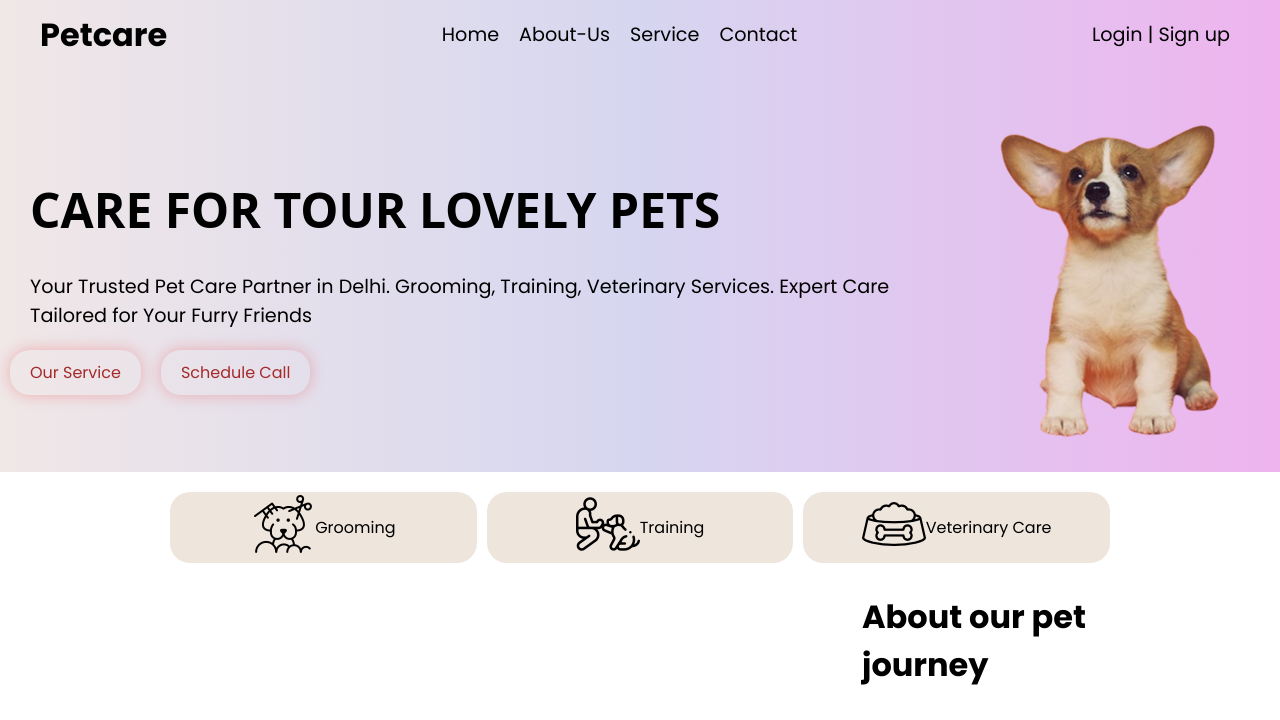
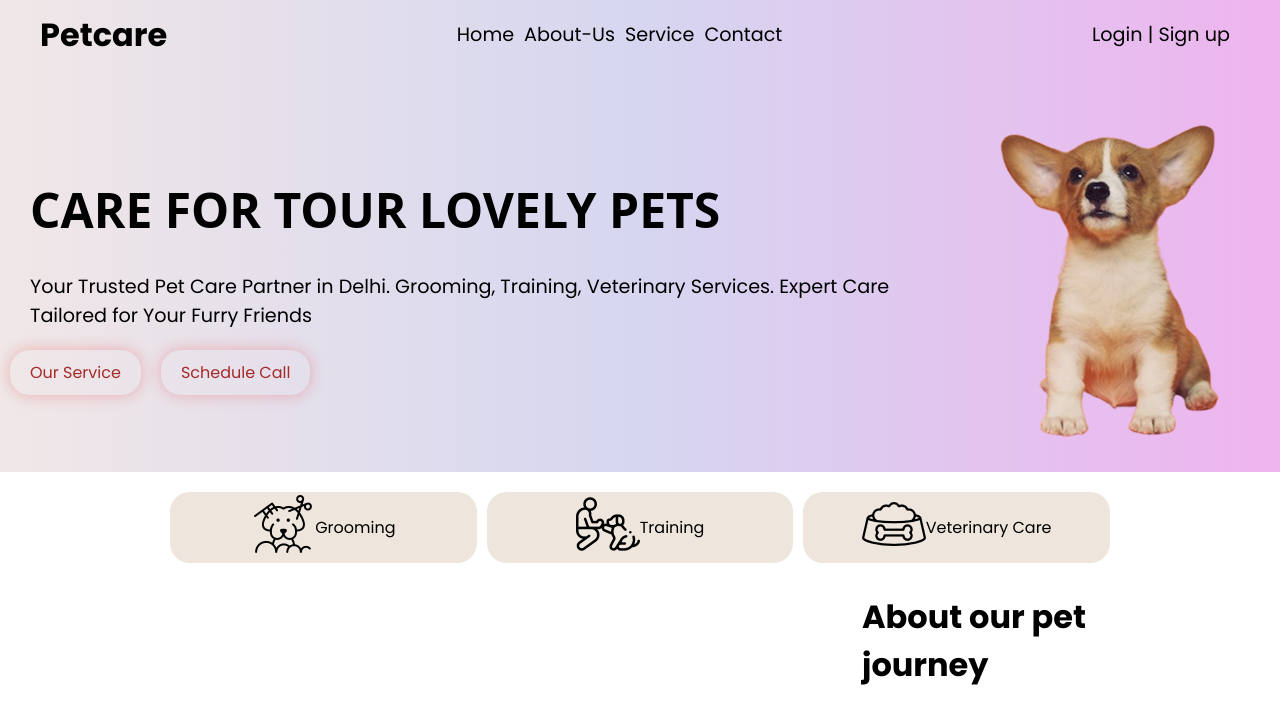
Before and after one commit to vijithabs/project-petcare, a plain HTML site: page index.html in a window 1280 px wide. Shown: the top 720 px of the page. Drawn offline with Linux system fonts and the light colour scheme; a web font is replaced by a local one.

Commit message:
completed petcare project

```diff
--- a/style.css
+++ b/style.css
@@ -39,15 +39,16 @@ ul {
 
 .menu>ul {
     display: flex;
-
-    gap: 20px;
+    gap: 10px;
     cursor: pointer;
     font-size: larger;
     align-items: center;
-    padding: 10px;
+    /* padding: 10px; */
 
+}
 
-
+.menu>ul>li{
+    white-space: nowrap;
 }
 
 .menu>ul>li:hover {
```
